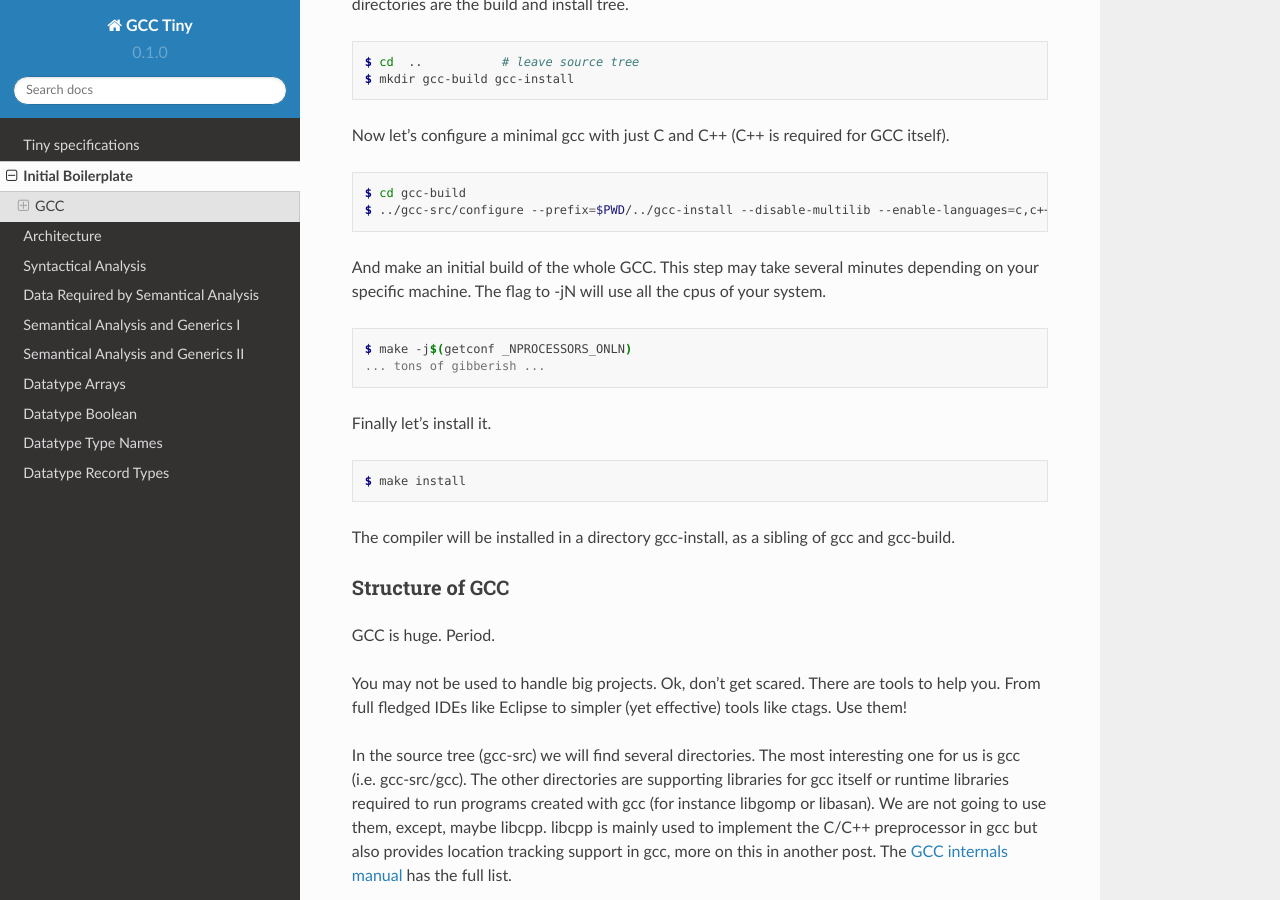
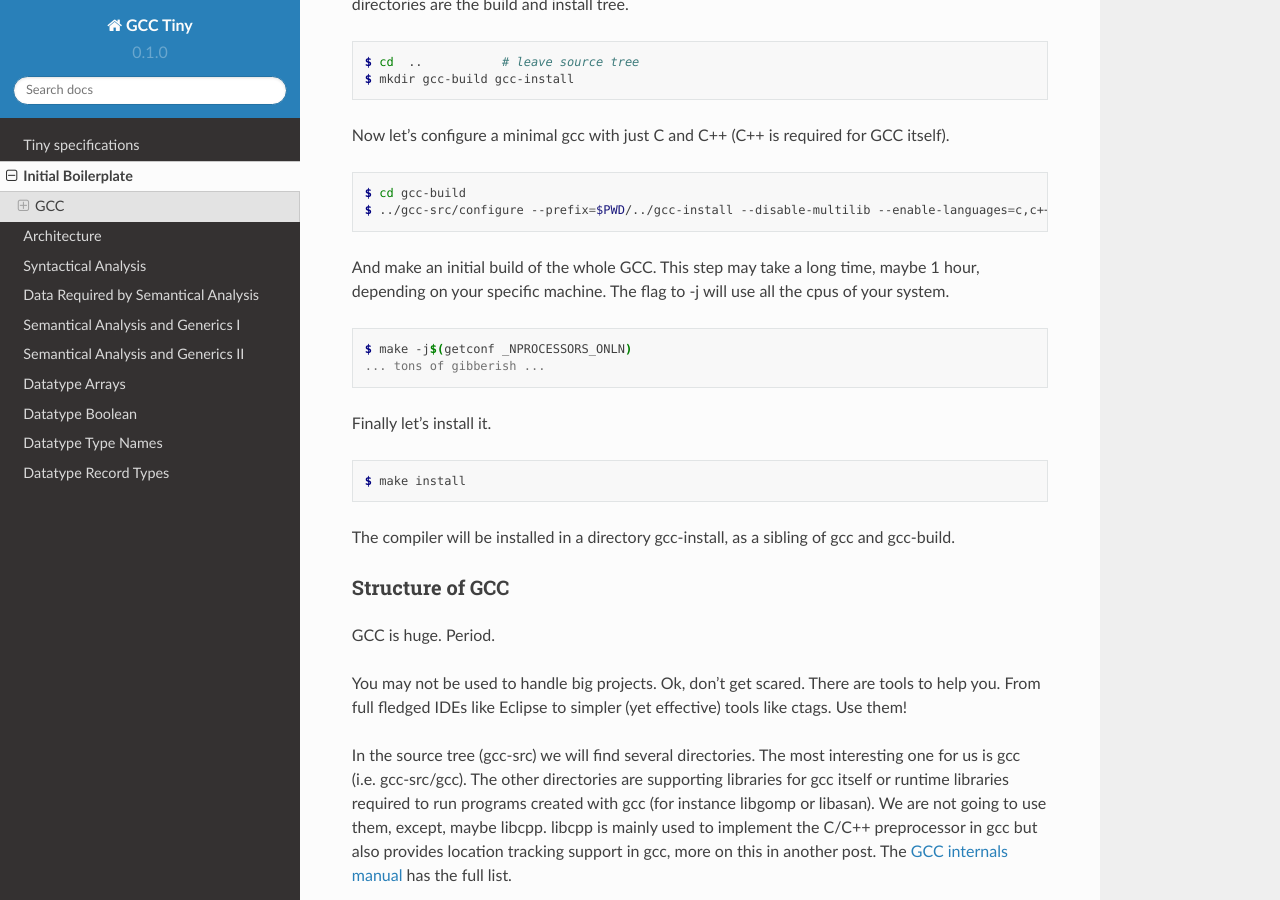
Before and after one commit to GCC-Tiny/gcc-tiny-docs-rtd, a Sphinx documentation site: the page built from docs/source/part02.rst, in a window 1280 px wide and 900 px high, scrolled down 1771 px. Built offline with Sphinx 7.4.7 and the Read the Docs theme 2.0.0, drawn with Linux system fonts in a browser that asks for light colours.

Commit message:
part02: clarify build time

```diff
--- a/docs/source/part02.rst
+++ b/docs/source/part02.rst
@@ -109,8 +109,8 @@
     $ cd gcc-build
     $ ../gcc-src/configure --prefix=$PWD/../gcc-install --disable-multilib --enable-languages=c,c++
 
-And make an initial build of the whole GCC. This step may take several minutes
-depending on your specific machine. The flag to -jN will use all the cpus of
+And make an initial build of the whole GCC. This step may take a long time, maybe 1 hour,
+depending on your specific machine. The flag to -j will use all the cpus of
 your system.
 
 .. code-block:: shell-session
```
